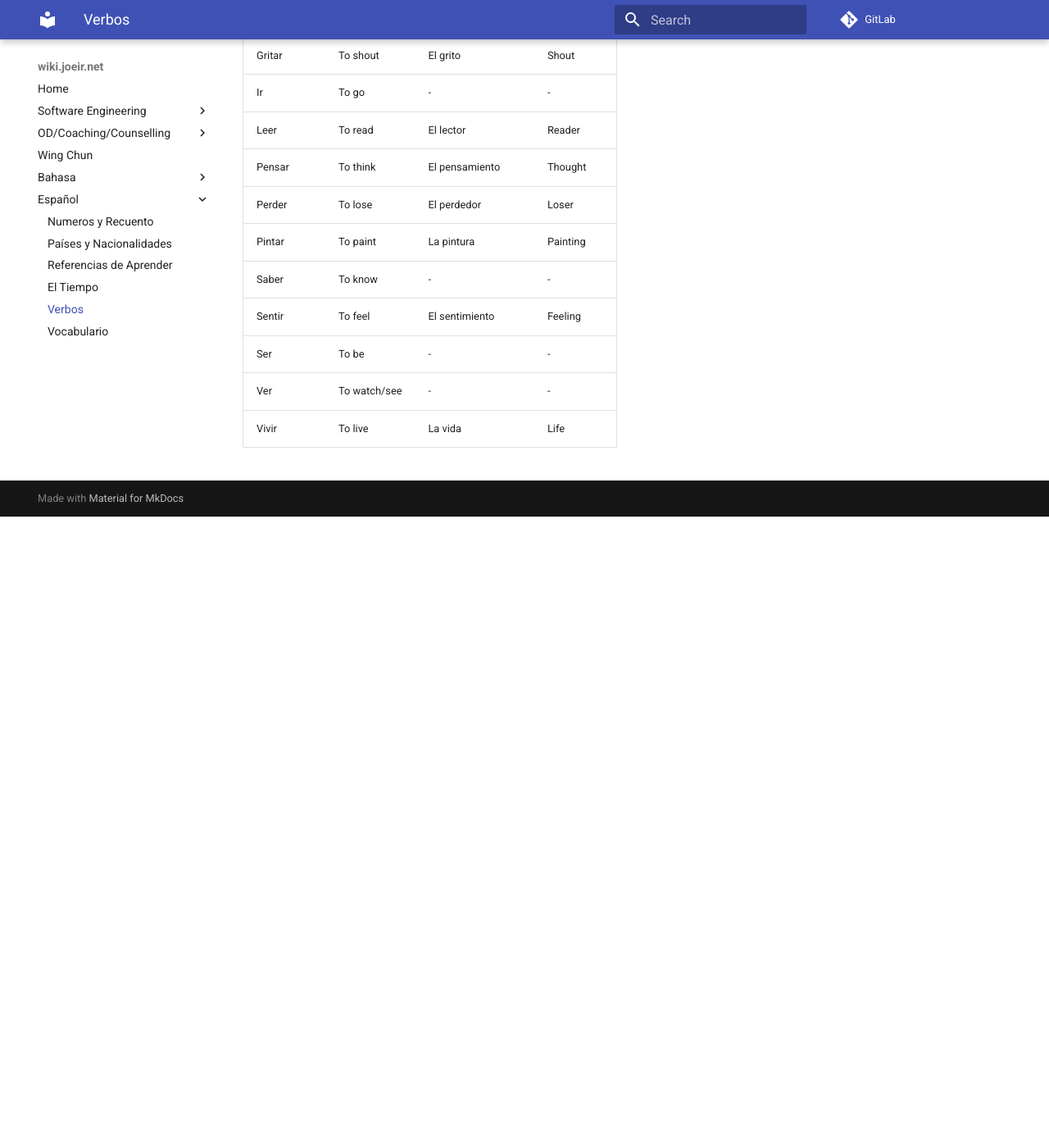
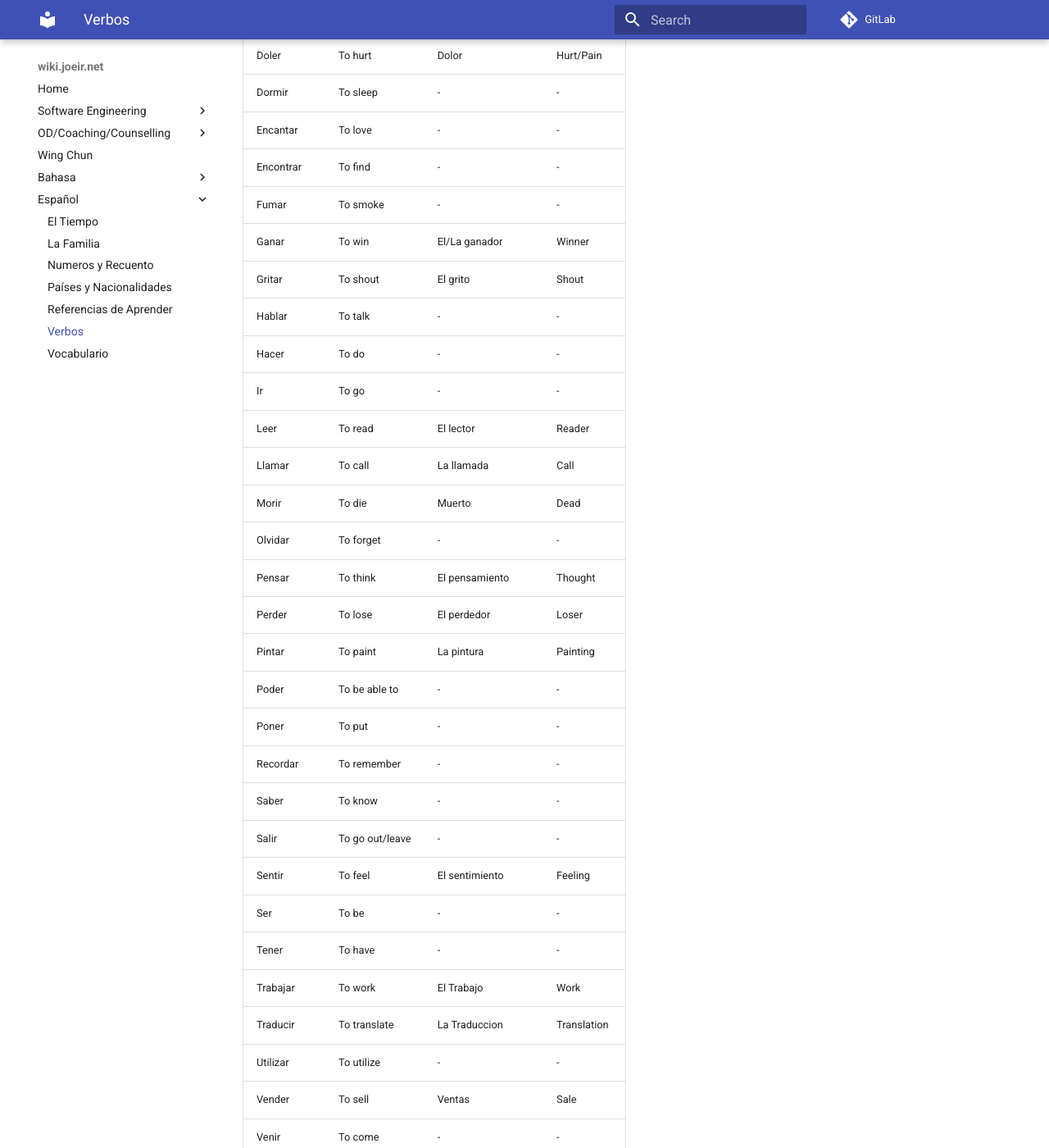
Before and after one commit to zephinzer/wiki.joeir.net, an MkDocs documentation site: the page built from docs/español/verbos.md, in a window 1280 px wide and 1400 px high, scrolled down 942 px. Shown: the whole window at 82% size. Built offline with MkDocs 1.6.1 and Material for MkDocs 9.7.7, drawn with Linux system fonts in a browser that asks for light colours; comment, search, counter and statistics services are not loaded; before the commit the page ends 1572 px from its top, so only the background shows below that; some of the changed text lies outside the part shown.

Commit message:
learnt more language

```diff
--- a/docs/español/verbos.md
+++ b/docs/español/verbos.md
@@ -14,20 +14,42 @@
 | --- | --- | --- | --- |
 | Abrir | To open | - | - |
 | Beber | To drink | La bebida | Drink |
+| Cerrar | To close | - | - |
 | Comer | To eat | La comida | Food |
+| Comprar | To buy | - | - |
+| Decir | To say | - | - |
+| Despertar | To wake up | - | - |
 | Descubrir | To discover | - | - |
+| Doler | To hurt | Dolor | Hurt/Pain |
 | Dormir | To sleep | - | - |
 | Encantar | To love | - | - |
 | Encontrar | To find | - | - |
+| Fumar | To smoke | - | - |
 | Ganar | To win | El/La ganador | Winner |
 | Gritar | To shout | El grito | Shout |
+| Hablar | To talk | - | - |
+| Hacer | To do | - | - |
 | Ir | To go | - | - |
 | Leer | To read | El lector | Reader |
+| Llamar | To call | La llamada | Call |
+| Morir | To die | Muerto | Dead |
+| Olvidar | To forget | - | - |
 | Pensar | To think | El pensamiento | Thought |
 | Perder | To lose | El perdedor | Loser |
 | Pintar | To paint | La pintura | Painting |
+| Poder | To be able to | - | - |
+| Poner | To put | - | - |
+| Recordar | To remember | - | - |
 | Saber | To know | - | - |
+| Salir | To go out/leave | - | - |
 | Sentir | To feel | El sentimiento | Feeling |
 | Ser | To be | - | - |
+| Tener | To have | - | - |
+| Trabajar | To work | El Trabajo | Work |
+| Traducir | To translate | La Traduccion | Translation |
+| Utilizar | To utilize | - | - |
+| Vender | To sell | Ventas | Sale |
+| Venir | To come | - | - |
 | Ver | To watch/see | - | - |
 | Vivir | To live | La vida | Life |
+| Volver | To return | - | - |
--- a/mkdocs.yml
+++ b/mkdocs.yml
@@ -10,6 +10,8 @@ google_analytics:
 nav:
   - Home: ./index.md
   - Software Engineering:
+    - Concepts:
+      - Cloud-Native: ./software-engineering/concepts/cloud-native.md
     - Languages & Runtimes:
       - Golang: ./software-engineering/languages-runtimes/golang.md
       - Node: ./software-engineering/languages-runtimes/node.md
@@ -27,11 +29,13 @@ nav:
   - Wing Chun: ./wingchun/index.md
   - Bahasa:
     - Angka: ./bahasa/angka.md
+    - Warna: ./bahasa/warna.md
   - Español:
+    - El Tiempo: ./español/el-tiempo.md
+    - La Familia: ./español/la-familia.md
     - Numeros y Recuento: ./español/numeros-y-recuento.md
     - Países y Nacionalidades: ./español/países-y-nacionalidades.md
     - Referencias de Aprender: ./español/referencias-de-aprender.md
-    - El Tiempo: ./español/el-tiempo.md
     - Verbos: ./español/verbos.md
     - Vocabulario: ./español/vocabulario.md
 theme:
```
Also changed, not shown: docs/bahasa/angka.md (+1 -1 lines), docs/bahasa/warna.md (added, +18 -0 lines), docs/español/el-tiempo.md (+2 -2 lines), docs/español/la-familia.md (added, +29 -0 lines), docs/español/vocabulario.md (+35 -0 lines).
